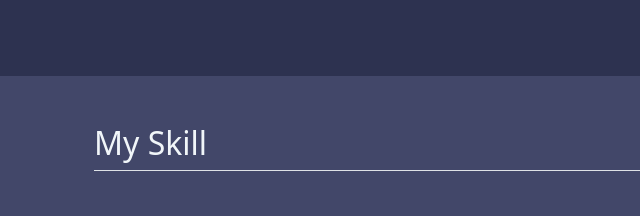
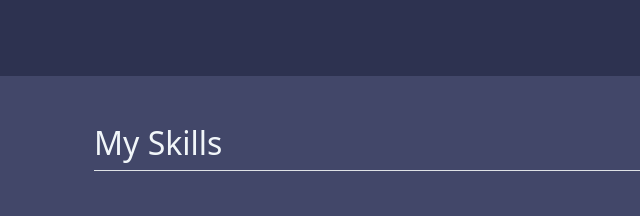
Before and after one commit to reaperizy/personal-site, a plain HTML site: page index.html in a window 1280 px wide. Shown: the part 1360-1576 px from the top of the page, 0-640 px from the left. Drawn offline with nearby package versions, Linux system fonts and the light colour scheme.

Commit message:
fix text

```diff
--- a/index.html
+++ b/index.html
@@ -72,7 +72,7 @@
 
     <section id="myskill" class="background-title2">
         <div class="container px-4 py-5" id="hanging-icons">
-            <h2 class="pb-2 border-bottom mb-5" style="color: #F1F6F9;">My Skill</h2>
+            <h2 class="pb-2 border-bottom mb-5" style="color: #F1F6F9;">My Skills</h2>
             <div class="row g-4 row-cols-1 row-cols-lg-4">
               <div class="col d-flex align-items-start">
                 <div class="icon-square text-body-emphasis bg-body-secondary d-inline-flex align-items-center justify-content-center fs-4 flex-shrink-0 me-3">
```
